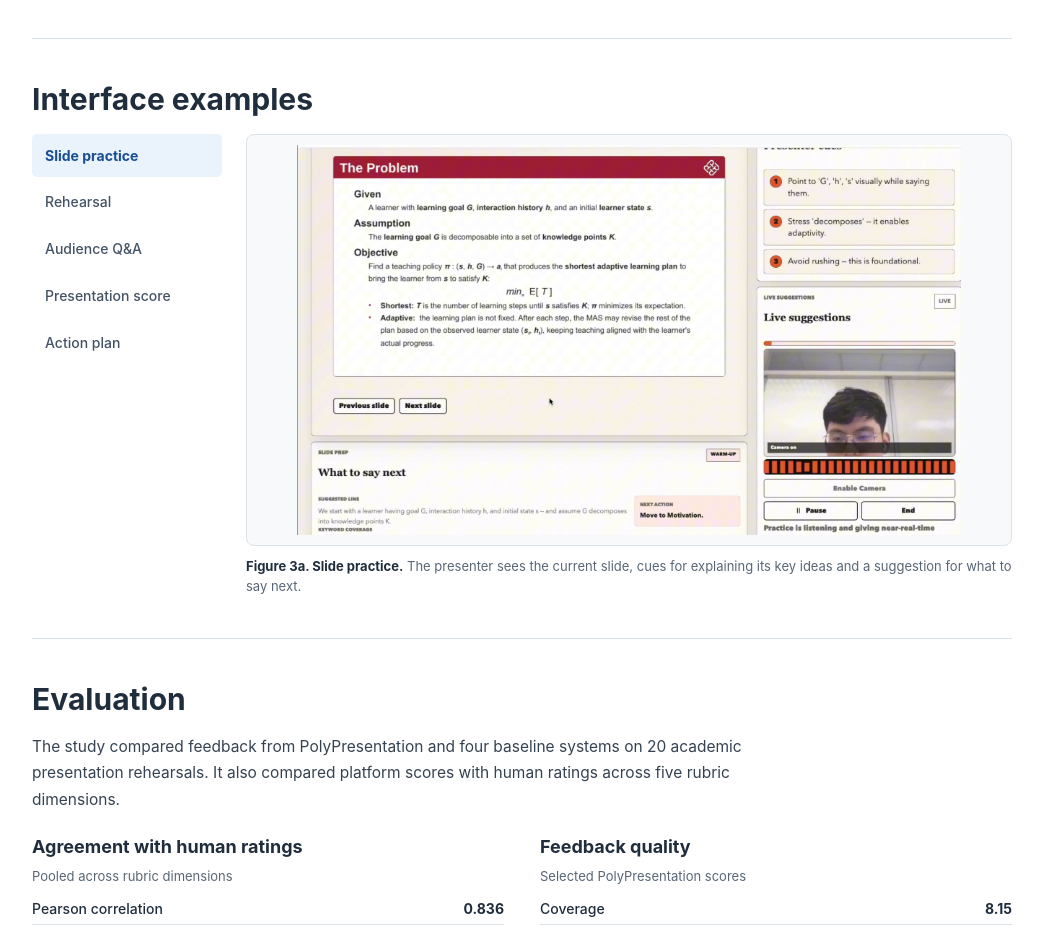
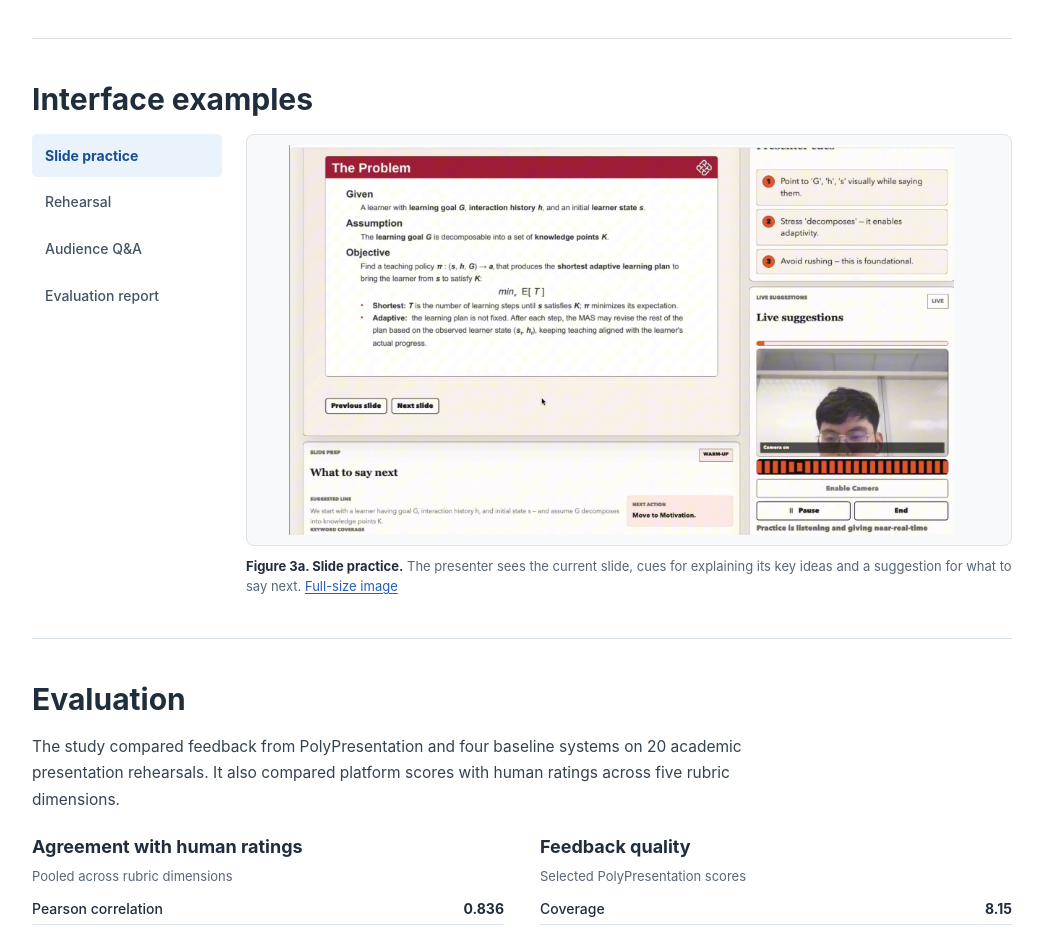
Before and after one commit to ACCFOOL/polypresentation, a plain HTML site: page index.html in a window 1280 px wide. Shown: the part 2060-2994 px from the top of the page, without its empty margins (118-1161 px from the left). Drawn offline with Linux system fonts and the light colour scheme.

Commit message:
Show complete evaluation report in a scrollable preview

```diff
--- a/index.html
+++ b/index.html
@@ -20,7 +20,7 @@
 <section id="design"><h2>System design</h2><p class="prose note">Presenters practise individual slides before rehearsing the full talk and answering audience questions. The platform links speech, timing and slide content to identify moments to revisit. Its report separates revisions to the presentation from exercises for the next rehearsal.</p>
 <figure><a class="frame" href="assets/system.png"><img src="assets/system.png" loading="lazy" alt="PolyPresentation system workflow from preparation to feedback"></a><figcaption><strong>Figure 2.</strong> How rehearsal evidence informs feedback and slide-level revisions.</figcaption></figure></section>
 <section id="interface"><h2>Interface examples</h2><div class="gallery"><div id="tabs" role="tablist" aria-label="Interface examples"></div>
-<figure id="panel" role="tabpanel" tabindex="0"><a class="frame" id="large" href="assets/05-practice.png" aria-label="Open full-size interface screenshot"><img id="shot" src="assets/05-practice.png" alt="Guided slide practice"></a><figcaption><strong id="label">Figure 3a. Slide practice.</strong> <span id="desc">Cues for explaining the current slide.</span></figcaption></figure></div></section>
+<figure id="panel" role="tabpanel" tabindex="0"><div class="frame" id="viewer" role="region" tabindex="0" aria-label="Slide practice"><img id="shot" src="assets/05-practice.png" alt="Guided slide practice"></div><figcaption><strong id="label">Figure 3a. Slide practice.</strong> <span id="desc">Cues for explaining the current slide.</span> <a id="large" href="assets/05-practice.png" target="_blank" rel="noopener" aria-label="Open full-size interface screenshot">Full-size image</a></figcaption></figure></div></section>
 <section id="evaluation"><h2>Evaluation</h2><p class="prose note">The study compared feedback from PolyPresentation and four baseline systems on 20 academic presentation rehearsals. It also compared platform scores with human ratings across five rubric dimensions.</p>
 <div class="results"><div><h3>Agreement with human ratings</h3><table><caption>Pooled across rubric dimensions</caption><tbody><tr><th>Pearson correlation</th><td>0.836</td></tr><tr><th>Quadratic weighted kappa</th><td>0.830</td></tr><tr><th>Mean absolute error (0–10 scale)</th><td>0.34</td></tr></tbody></table></div>
 <div><h3>Feedback quality</h3><table><caption>Selected PolyPresentation scores</caption><tbody><tr><th>Coverage</th><td>8.15</td></tr><tr><th>Actionability</th><td>7.49</td></tr><tr><th>Weighted overall score</th><td>7.54</td></tr></tbody></table></div></div></section>
--- a/site.css
+++ b/site.css
@@ -15,3 +15,8 @@ figcaption,caption{font-size:13px;line-height:1.55;color:var(--muted)}figcaption
 @media(max-width:740px){.wrap{width:calc(100% - 38px)}header{padding:35px 0 24px}nav{gap:13px}.abstract-grid,.gallery,.results{grid-template-columns:1fr;gap:20px}.abstract-grid figure{max-width:455px;margin:auto}#tabs{flex-direction:row;flex-wrap:wrap;gap:5px}#tabs button{padding:5px 9px;border:1px solid var(--line);font-size:13px}section{padding:31px 0}#shot{max-height:340px}}
 @media(max-width:510px){.wrap{width:calc(100% - 30px)}.bar{min-height:49px;gap:6px;flex-wrap:wrap}.brand{font-size:14px;gap:6px}.brand span{width:20px;height:20px;font-size:14px}nav{gap:10px}nav a{font-size:11px}nav a[href="#abstract"]{display:none}header{padding:29px 0 20px}h1{font-size:29px}h2{font-size:24px}.authors{font-size:13px;margin-top:13px}.institution{font-size:11px}.prose{font-size:15px}.links{margin-top:17px}.demo{border-radius:7px}}
 @media(prefers-reduced-motion:reduce){html{scroll-behavior:auto}}
+#viewer{background:#f7f9fb;overflow:auto;scrollbar-gutter:stable}
+#viewer:focus-visible{outline:3px solid #2973c9;outline-offset:3px}
+#viewer.report-view{height:min(560px,70svh);min-height:280px;overscroll-behavior-y:contain;scrollbar-color:#8999aa #eaf0f5}
+#viewer.report-view #shot{width:100%;max-height:none;height:auto;object-fit:initial}
+figcaption #large{background:none;white-space:nowrap}
--- a/site.js
+++ b/site.js
@@ -2,12 +2,15 @@ const examples = [
   ['Slide practice','05-practice','The presenter sees the current slide, cues for explaining its key ideas and a suggestion for what to say next.'],
   ['Rehearsal','04-rehearsal-press','The presenter delivers the Benefits slide while a virtual audience member listens.'],
   ['Audience Q&A','06-audience-qa','A virtual audience member asks what evidence supports a claim. The presenter can replay the question or record a spoken answer.'],
-  ['Presentation score','02-presentation-score','A sample report breaks down one talk across five dimensions. The scores illustrate this presentation, not a study outcome.'],
-  ['Action plan','03-action-plan','Revision suggestions address the talk itself. Training suggestions give the presenter an exercise for the next rehearsal.']
+  ['Evaluation report','07-full-presentation-report','One complete sample report, from the overall evaluation and rubric scores to slide-level feedback, the action plan and report inputs. The scores illustrate this presentation, not a study outcome.']
 ];
 const el = id => document.getElementById(id);
 function select(i) {
   const [label,file,description] = examples[i];
+  const isReport = file === '07-full-presentation-report';
+  el('viewer').classList.toggle('report-view', isReport);
+  el('viewer').setAttribute('aria-label', isReport ? 'Complete evaluation report' : label);
+  el('viewer').scrollTop = 0;
   el('shot').src = el('large').href = 'assets/' + file + '.png';
   el('shot').alt = label + ': ' + description;
   el('label').textContent = 'Figure 3' + String.fromCharCode(97 + i) + '. ' + label + '.'; el('desc').textContent = description;
@@ -27,4 +30,4 @@ examples.forEach(([label],i) => {
   };
   el('tabs').append(b);
 });
-select(0);
+select(new URLSearchParams(location.search).get('view') === 'report' ? 3 : 0);
```
Also changed, not shown: 1 other file.
